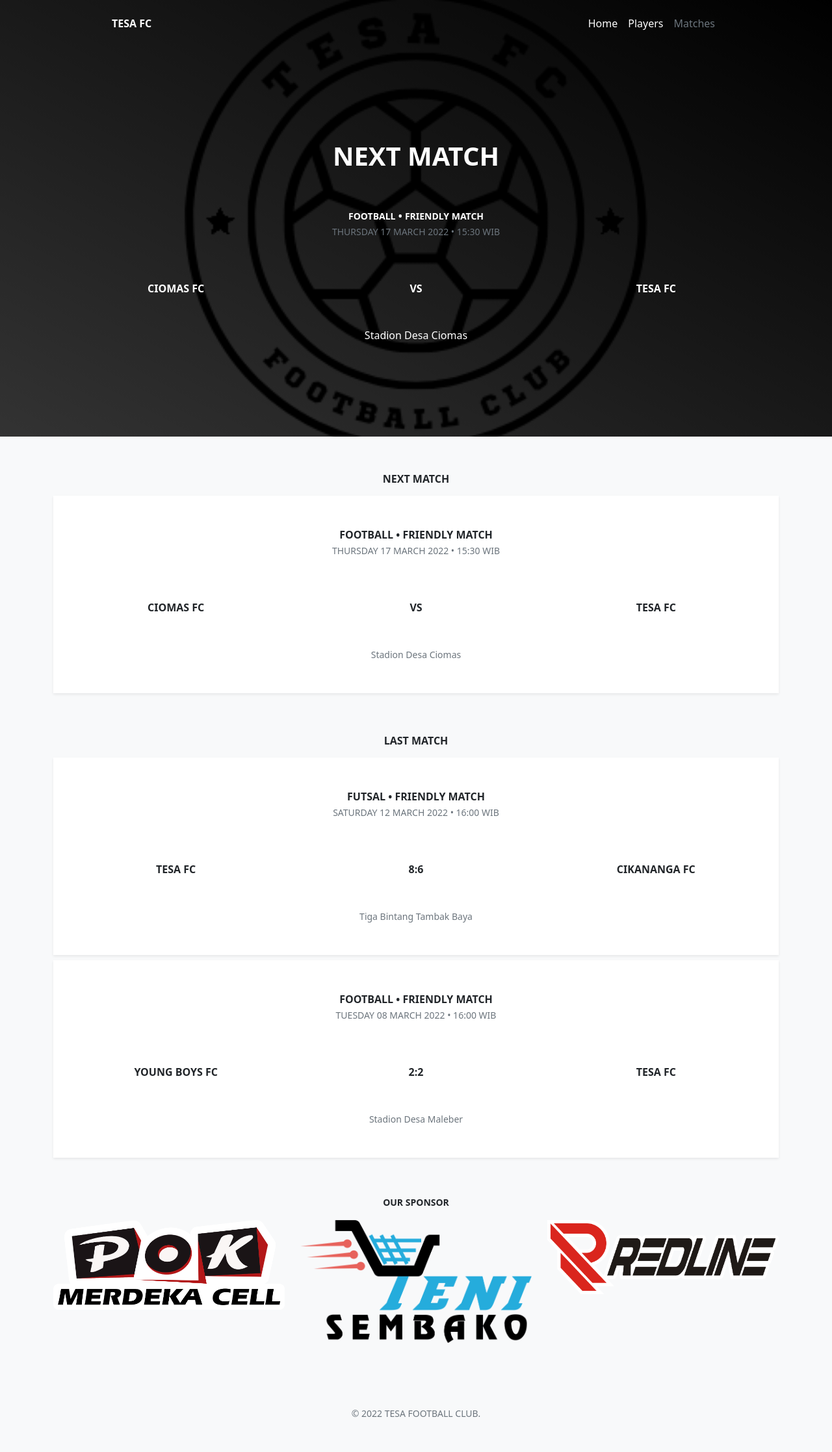
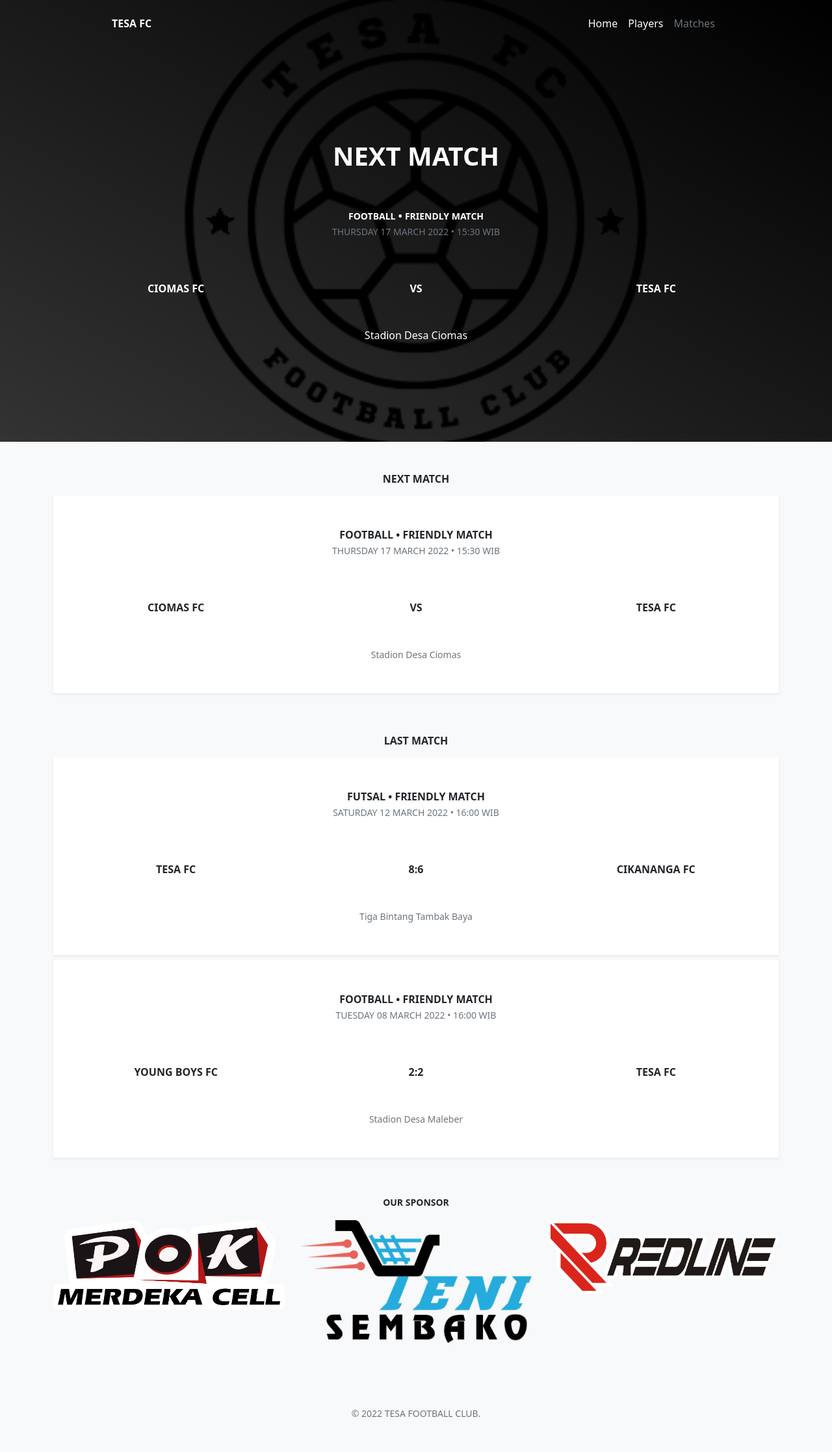
Before and after one commit to tesafc/www2, a Jekyll site: the page built from matches.html, in a window 1280 px wide. Shown: the whole page at 65% size. Built offline with Jekyll 4.4.1, drawn with Linux system fonts in a browser that asks for light colours.

Commit message:
Update header-matches.html

```diff
--- a/_includes/header-matches.html
+++ b/_includes/header-matches.html
@@ -1,5 +1,5 @@
 <header>
-  <div class="text-white bg-dark" style="height: 680px; background-image: linear-gradient(to bottom left, rgba(0, 0, 0, 1), rgba(0, 0, 0, 0.9), rgba(0, 0, 0, 0.8)), url('{{ page.image }}'); background-size: cover; background-position: center; background-repeat: no-repeat;">
+  <div class="text-white bg-dark" style="height: 680px; background-image: linear-gradient(to bottom left, rgba(0, 0, 0, 1), rgba(0, 0, 0, 0.9), rgba(0, 0, 0, 0.8)), url('{{ page.image }}'); background-size: cover; background-position: center; background-repeat: no-repeat; backdrop-filter: blur(5px);">
     <div class="container pt-3">
       <div class="d-flex flex-wrap align-items-center justify-content-center justify-content-md-between">
         <a href="/" class="d-flex align-items-center col-md-3 text-white text-decoration-none fw-bold">{{ site.title }}</a>
```
